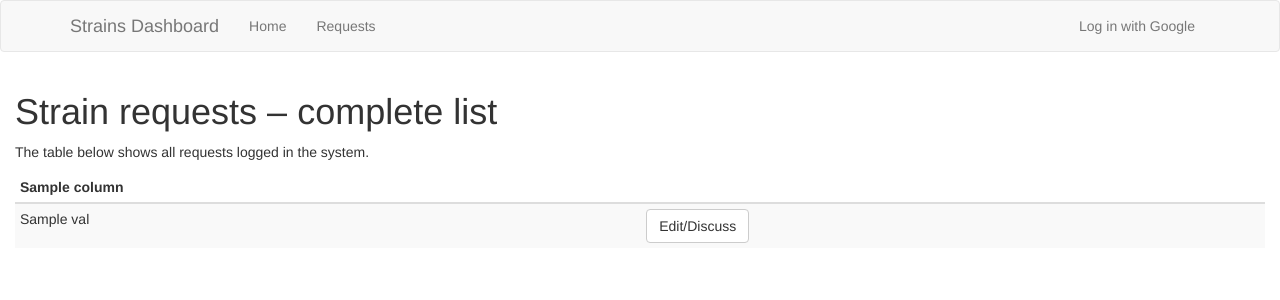
After one commit to gem-net/strains, a Flask app: template oauth/templates/requests.html in a window 1280 px wide. The commit adds this page. Shown: the top 300 px of the page. Run offline with Flask 2, Linux system fonts and the light colour scheme; the template is opened without the code that fills it: most values are stand-ins (such as "Sample title", 1, 10 or a date in 2020); some libraries are stand-ins or nearby versions.

Commit message:
Add listing for all requests.

```diff
--- a/oauth/templates/base.html
+++ b/oauth/templates/base.html
@@ -14,11 +14,12 @@
                     <span class="icon-bar"></span>
                     <span class="icon-bar"></span>
                 </button>
-                <a class="navbar-brand" href="{{ url_for('index') }}">Strains</a>
+                <a class="navbar-brand" href="{{ url_for('index') }}">Strains Dashboard</a>
             </div>
             <div class="collapse navbar-collapse" id="bs-example-navbar-collapse-1">
                 <ul class="nav navbar-nav">
                     <li><a href="{{ url_for('index') }}">Home</a></li>
+                    <li><a href="{{ url_for('list_requests') }}">Requests</a></li>
                 </ul>
 
                 <ul class="nav navbar-nav navbar-right">
--- /dev/null
+++ b/oauth/templates/requests.html
@@ -0,0 +1,30 @@
+{% extends "base.html" %}
+
+{% block app_content %}
+
+    <h1>Strain requests – complete list</h1>
+
+    <p>The table below shows all requests logged in the system.</p>
+
+    <table class="table table-condensed table-striped">
+
+        <thead><tr>
+        {% for col_name in df.columns %}
+            <th>{{ col_name }}</th>
+        {% endfor %}
+        <th></th>
+        </tr></thead>
+        <tbody>
+        {% for ind, row in df.iterrows() %}
+            <tr>
+            {% for val in row %}
+                <td>{{ val }}</td>
+            {% endfor %}
+                <td><button class="btn btn-default" type="button">Edit/Discuss</button></td>
+            </tr>
+        {% endfor %}
+        </tbody>
+    </table>
+
+
+{% endblock %}
```
Also changed, not shown: oauth/routes.py (+29 -0 lines).
